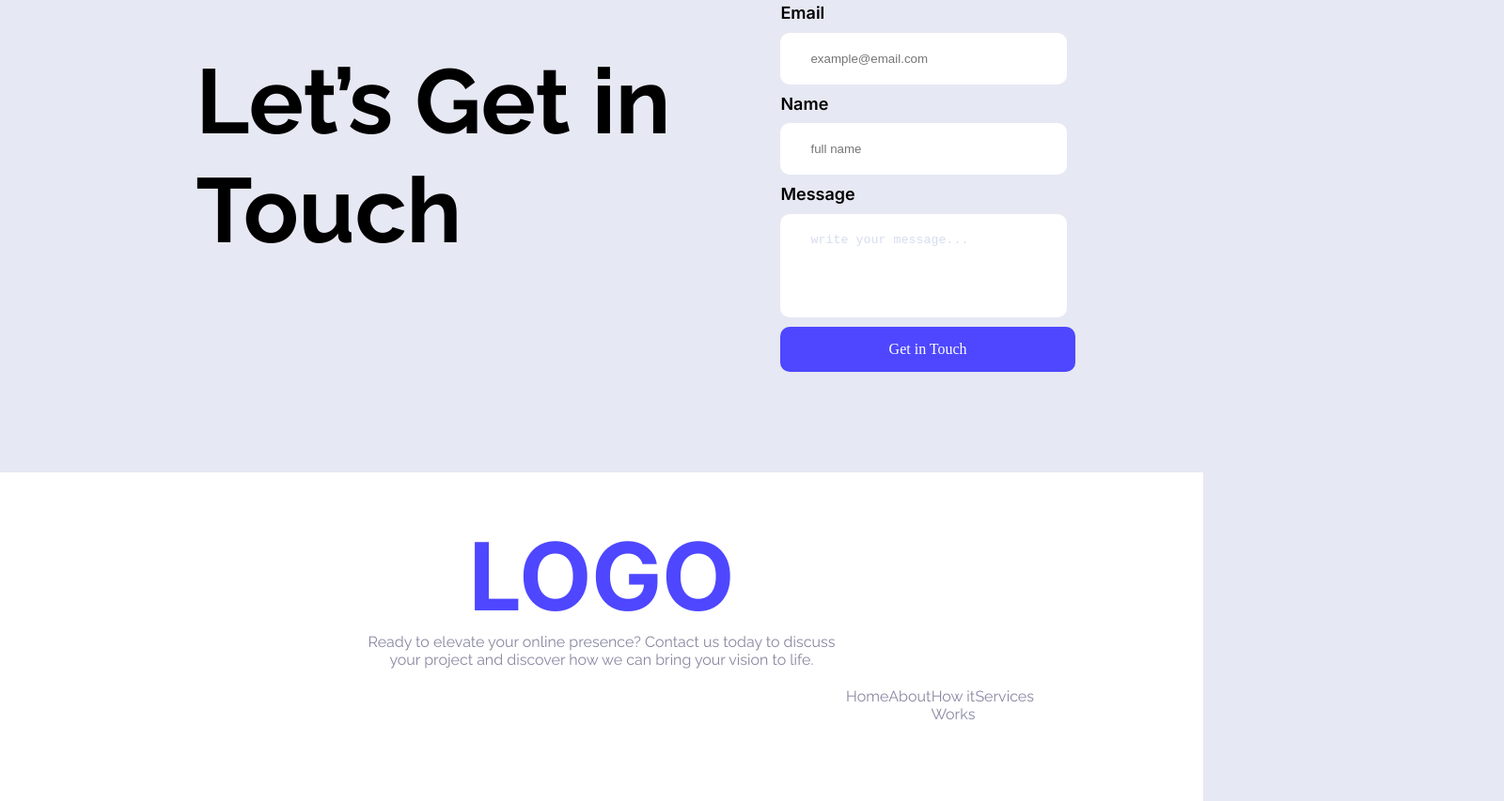
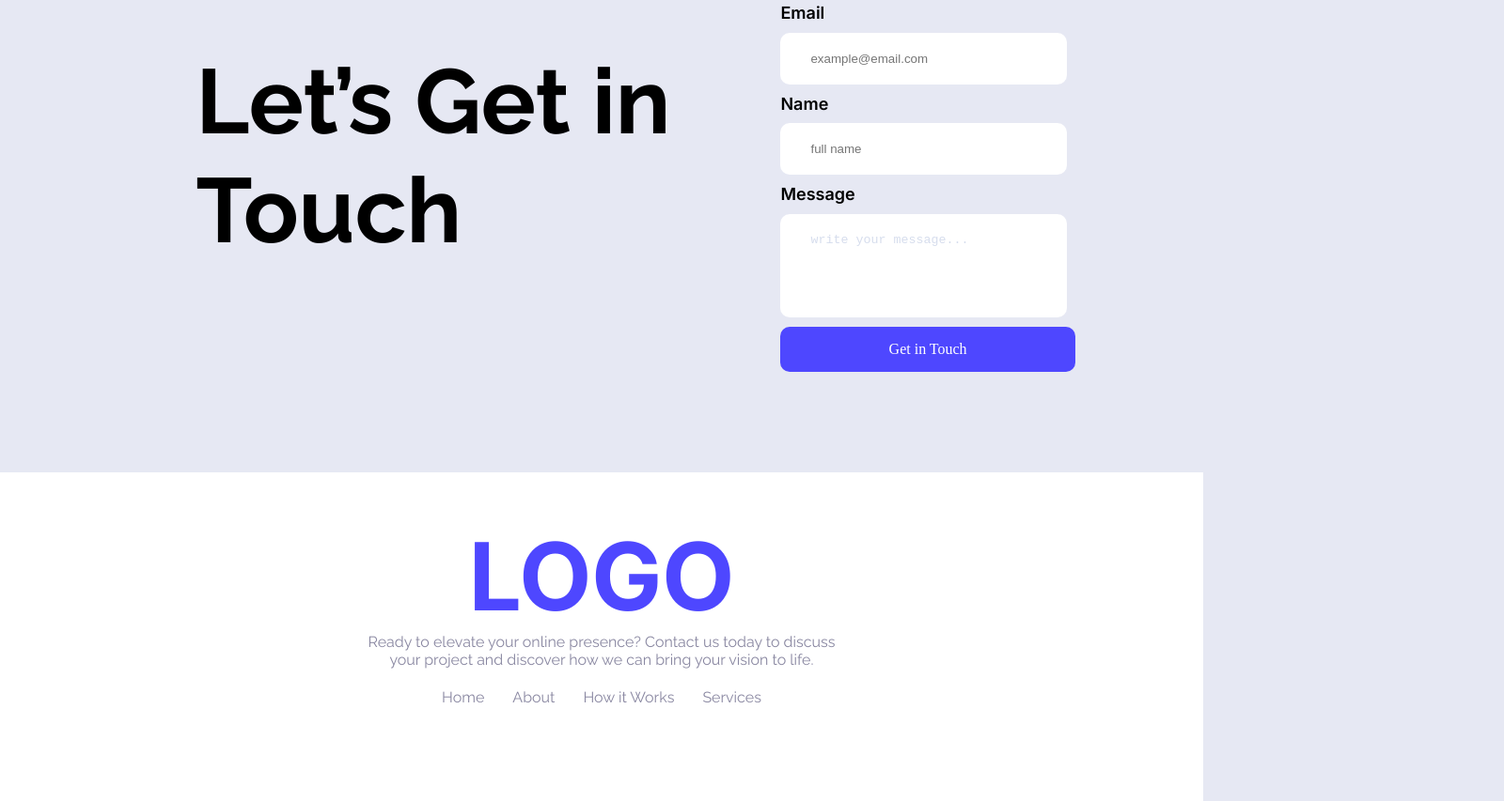
Before and after one commit to abir-11/programming-hero-assignment1, a plain HTML site: page index.html in a window 1280 px wide. Shown: the part 3288-4141 px from the top of the page at 94% size, 1600 px wide, since content can reach past the window. Drawn offline with Linux system fonts and the light colour scheme.

Commit message:
footer cointer list set

```diff
--- a/styles/style.css
+++ b/styles/style.css
@@ -296,10 +296,12 @@ main{
 }
 .contact-list ul{
     display: flex;
-    padding: 20px 700px;
-    margin: 0px 200px;
+    padding: 5px;
+    /* margin: 0px 200px; */
     text-align: center;
-    justify-content: space-around;
+    justify-content:center;
+    gap: 30px;
+
 }
 .contact-list  a {
    text-decoration: none;
```
